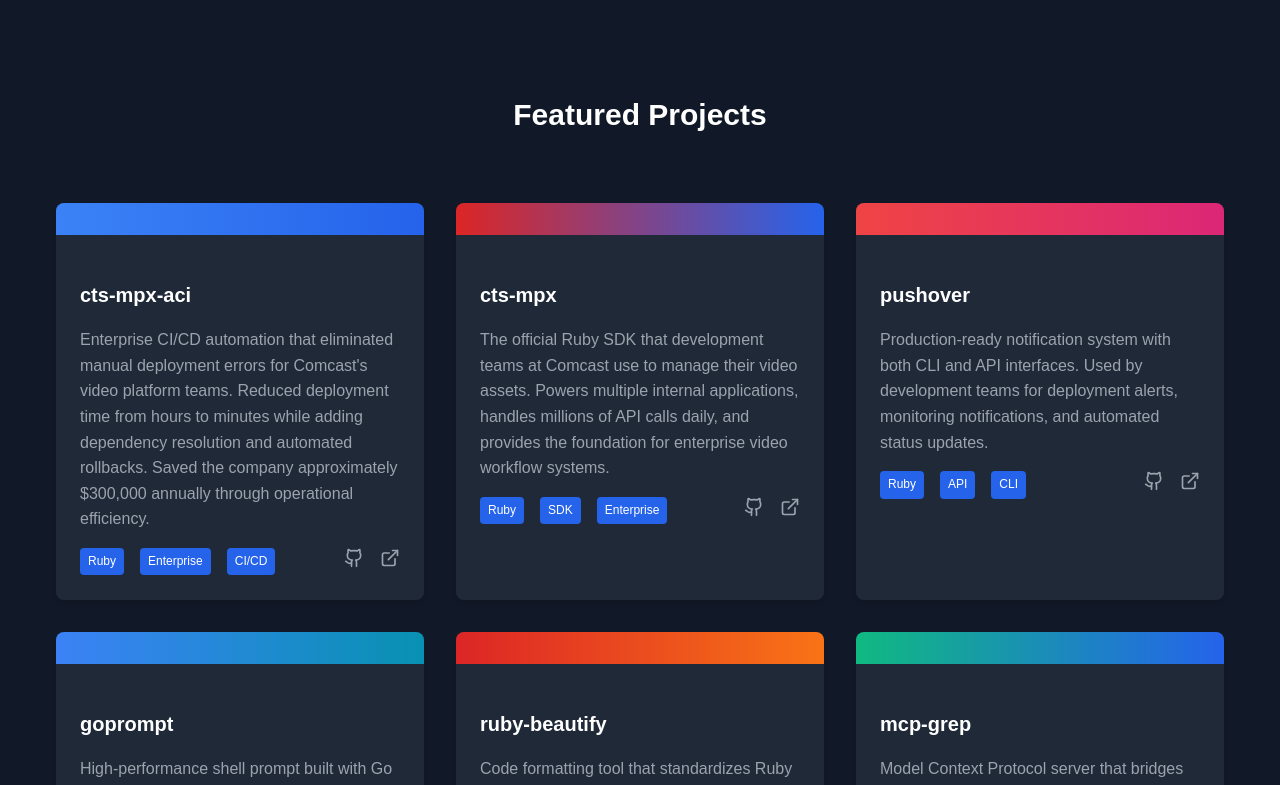
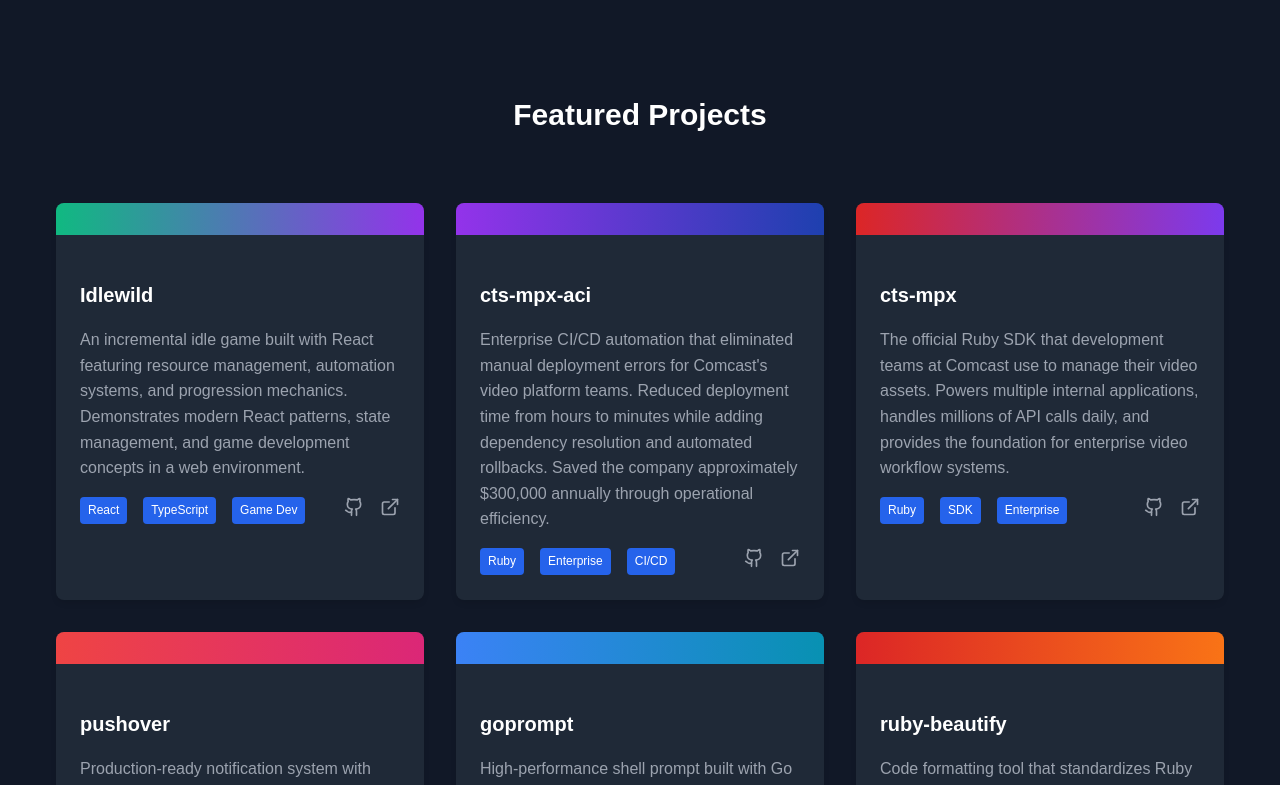
Before and after one commit to erniebrodeur/portfolio, a React (Vite) app: page / in a window 1280 px wide. Shown: the part 1443-2228 px from the top of the page. Built offline with nearby package versions, Linux system fonts and the light colour scheme.

Commit message:
added a project, updated the root paragraph

```diff
--- a/src/components/Hero.tsx
+++ b/src/components/Hero.tsx
@@ -14,7 +14,7 @@ export default function Hero() {
         }}>
             <h1 style={{fontSize: '3rem', fontWeight: 'bold', marginBottom: '1rem'}}>Hi, I'm Ernie</h1>
             <p style={{fontSize: '1.25rem', marginBottom: '2rem', maxWidth: '36rem'}}>
-                I architect enterprise integration systems and developer tools that scale from startups to Fortune 500 companies. 15+ years building the infrastructure that powers video platforms, CI/CD pipelines, and developer workflows.
+                I architect enterprise integration systems and developer tools. Spent 10 years at Comcast building large-scale infrastructure, then transitioned to startups and independent work creating video platforms, CI/CD pipelines, and developer workflows.
             </p>
             <div style={{display: 'flex', gap: '1rem', justifyContent: 'center'}}>
                 <a href="#projects" className="btn-primary">
--- a/src/components/Projects.tsx
+++ b/src/components/Projects.tsx
@@ -3,6 +3,15 @@ import { Github, ExternalLink } from 'lucide-react';
 const projects = [
     {
         id: 1,
+        name: 'Idlewild',
+        description: 'An incremental idle game built with React featuring resource management, automation systems, and progression mechanics. Demonstrates modern React patterns, state management, and game development concepts in a web environment.',
+        gradient: 'from-green-500 to-purple-600',
+        tags: ['React', 'TypeScript', 'Game Dev'],
+        githubUrl: 'https://github.com/erniebrodeur/idlewild',
+        liveUrl: 'https://erniebrodeur.github.io/idlewild/'
+    },
+    {
+        id: 2,
         name: 'cts-mpx-aci',
         description: 'Enterprise CI/CD automation that eliminated manual deployment errors for Comcast\'s video platform teams. Reduced deployment time from hours to minutes while adding dependency resolution and automated rollbacks. Saved the company approximately $300,000 annually through operational efficiency.',
         gradient: 'from-purple-600 to-blue-800',
@@ -11,7 +20,7 @@ const projects = [
         liveUrl: 'https://github.com/erniebrodeur/cts-mpx-aci'
     },
     {
-        id: 2,
+        id: 3,
         name: 'cts-mpx',
         description: 'The official Ruby SDK that development teams at Comcast use to manage their video assets. Powers multiple internal applications, handles millions of API calls daily, and provides the foundation for enterprise video workflow systems.',
         gradient: 'from-red-600 to-purple-700',
@@ -20,7 +29,7 @@ const projects = [
         liveUrl: 'https://github.com/Comcast/cts-mpx'
     },
     {
-        id: 3,
+        id: 4,
         name: 'pushover',
         description: 'Production-ready notification system with both CLI and API interfaces. Used by development teams for deployment alerts, monitoring notifications, and automated status updates.',
         gradient: 'from-red-500 to-pink-600',
@@ -29,7 +38,7 @@ const projects = [
         liveUrl: 'http://erniebrodeur.github.io/pushover/'
     },
     {
-        id: 4,
+        id: 5,
         name: 'goprompt',
         description: 'High-performance shell prompt built with Go concurrency patterns. Provides instant responsiveness even in large repositories by running git status checks asynchronously, eliminating the common problem of slow shell prompts.',
         gradient: 'from-blue-500 to-cyan-600',
@@ -38,7 +47,7 @@ const projects = [
         liveUrl: 'https://github.com/erniebrodeur/goprompt'
     },
     {
-        id: 5,
+        id: 6,
         name: 'ruby-beautify',
         description: 'Code formatting tool that standardizes Ruby code style across development teams. Features configurable indentation rules and integrates with existing development workflows.',
         gradient: 'from-red-600 to-orange-500',
@@ -47,7 +56,7 @@ const projects = [
         liveUrl: 'https://github.com/erniebrodeur/ruby-beautify'
     },
     {
-        id: 6,
+        id: 7,
         name: 'mcp-grep',
         description: 'Model Context Protocol server that bridges traditional Unix tools with modern AI workflows. Enables natural language queries against codebases and demonstrates next-generation developer tool integration patterns.',
         gradient: 'from-green-500 to-blue-600',
@@ -65,12 +74,15 @@ export default function Projects() {
             'pink-600': '#db2777',
             'blue-500': '#3b82f6',
             'blue-600': '#2563eb',
+            'blue-800': '#1e40af',
             'cyan-600': '#0891b2',
             'orange-500': '#f97316',
             'orange-600': '#ea580c',
             'green-500': '#10b981',
             'green-600': '#059669',
             'purple-500': '#a855f7',
+            'purple-600': '#9333ea',
+            'purple-700': '#7c3aed',
             'indigo-600': '#4f46e5'
         };
 
```
